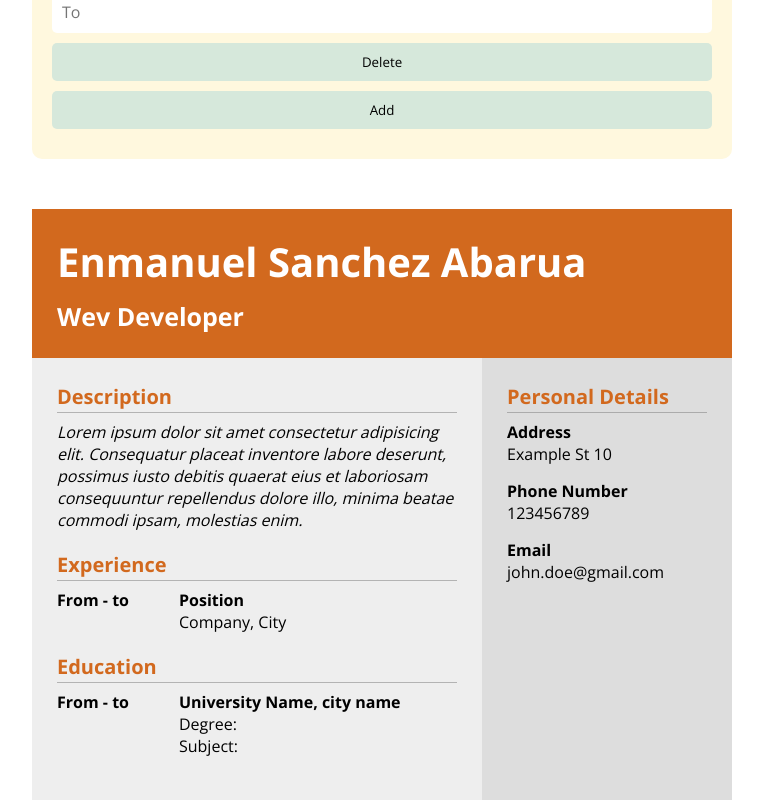
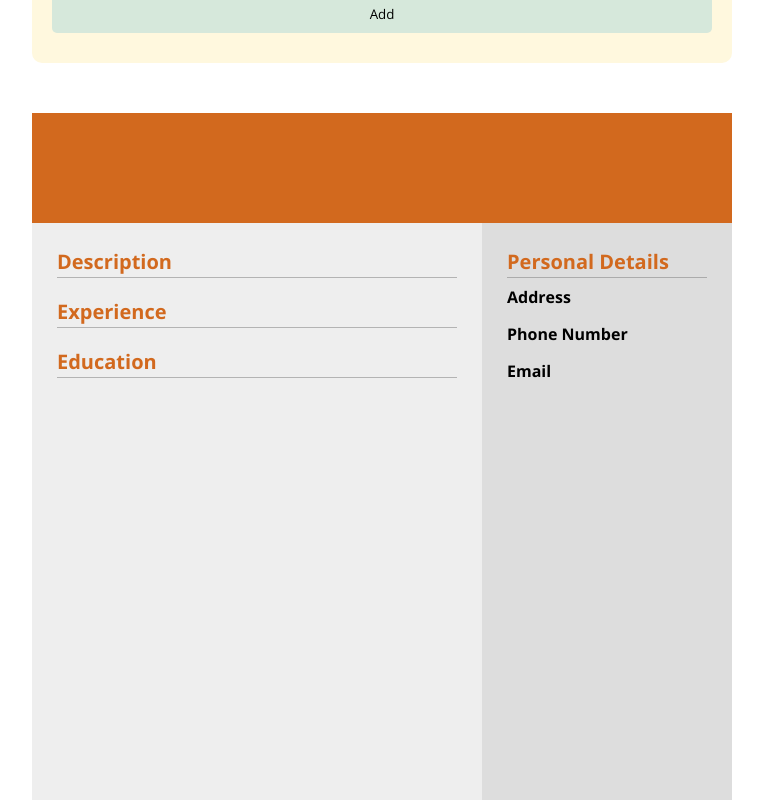
Before and after one commit to enmanuelsabarua/cv-app, a React (Create React App) app: page / in a window 1280 px wide. Shown: the part 1340-2140 px from the top of the page, without its empty margins (258-1021 px from the left). Built offline with nearby package versions, Linux system fonts and the light colour scheme.

Commit message:
Fill resume dynamically with states

```diff
--- a/src/App.js
+++ b/src/App.js
@@ -100,7 +100,7 @@ class App extends Component {
         </header>
         <main className='main'>
           <Form handleSectionChange={this.handleSectionChange} personalInfo={this.state.personalInfo} experiences={this.state.experiences} educations={this.state.educations} deleteExperience={this.deleteExperience} addNewSection={this.addNewSection}/>
-          <Resume />
+          <Resume personalInfo={this.state.personalInfo} experiences={this.state.experiences} experienceSection={this.state.experience} educations={this.state.educations} />
         </main>
       </div>
     );
--- a/src/components/Education.js
+++ b/src/components/Education.js
@@ -8,18 +8,17 @@ class Education extends Component {
     render() {
         return (
             <>
-                {this.props.educations.map(education => {
-                    const length = this.props.educations;
+                {this.props.educations.map((education, index) => {
                     return (
                         <section key={education.id}>
-                                <input value={length <= 1 ? education.university : this.value} onChange={(e) => this.props.handleSectionChange(e, 'education')} id="university" type="text" placeholder="University Name " />
-                                <input value={length <= 1 ? education.city : this.value} onChange={(e) => this.props.handleSectionChange(e, 'education')} id="city" type="text" placeholder="City" />
-                                <input value={length <= 1 ? education.degree : this.value} onChange={(e) => this.props.handleSectionChange(e, 'education')} id="degree" type="text" placeholder="Degree" />
-                                <input value={length <= 1 ? education.subject : this.value} onChange={(e) => this.props.handleSectionChange(e, 'education')} id="subject" type="text" placeholder="Subject" />
-                                <input value={length <= 1 ? education.from : this.value} onChange={(e) => this.props.handleSectionChange(e, 'education')} id="from" type="text" placeholder="From" />
-                                <input value={length <= 1 ? education.to : this.value} onChange={(e) => this.props.handleSectionChange(e, 'education')} id="to" type="text" placeholder="To" />
+                                <input value={index >= 1 ? education.university : this.value} onChange={(e) => this.props.handleSectionChange(e, 'education')} id="university" type="text" placeholder="University Name " />
+                                <input value={index >= 1 ? education.city : this.value} onChange={(e) => this.props.handleSectionChange(e, 'education')} id="city" type="text" placeholder="City" />
+                                <input value={index >= 1 ? education.degree : this.value} onChange={(e) => this.props.handleSectionChange(e, 'education')} id="degree" type="text" placeholder="Degree" />
+                                <input value={index >= 1 ? education.subject : this.value} onChange={(e) => this.props.handleSectionChange(e, 'education')} id="subject" type="text" placeholder="Subject" />
+                                <input value={index >= 1 ? education.from : this.value} onChange={(e) => this.props.handleSectionChange(e, 'education')} id="from" type="text" placeholder="From" />
+                                <input value={index >= 1 ? education.to : this.value} onChange={(e) => this.props.handleSectionChange(e, 'education')} id="to" type="text" placeholder="To" />
 
-                                <button onClick={() => this.props.deleteExperience(education.id, 'educations')} type="button">Delete</button>
+                                {index !== 0 && <button onClick={() => this.props.deleteExperience(education.id, 'educations')} type="button">Delete</button>}
                         </section>
                     );
                 })}
--- a/src/components/PracticalExp.js
+++ b/src/components/PracticalExp.js
@@ -8,17 +8,16 @@ class PracticalExp extends Component {
     render() {
         return (
             <>
-                {this.props.experiences.map(experience => {
-                    const length = this.props.experiences;
+                {this.props.experiences.map((experience, index) => {
                     return (
                         <section key={experience.id}>
-                                <input value={length <= 1 ? experience.position : this.value} onChange={(e) => this.props.handleSectionChange(e, 'experience')} id="position" type="text" placeholder="Position" />
-                                <input value={length <= 1 ? experience.company : this.value} onChange={(e) => this.props.handleSectionChange(e, 'experience')} id="company" type="text" placeholder="Company" />
-                                <input value={length <= 1 ? experience.city : this.value} onChange={(e) => this.props.handleSectionChange(e, 'experience')} id="city" type="text" placeholder="City" />
-                                <input value={length <= 1 ? experience.from : this.value} onChange={(e) => this.props.handleSectionChange(e, 'experience')} id="from" type="text" placeholder="From" />
-                                <input value={length <= 1 ? experience.to : this.value} onChange={(e) => this.props.handleSectionChange(e, 'experience')} id="to" type="text" placeholder="To" />
+                                <input value={index >= 1 ? experience.position : this.value} onChange={(e) => this.props.handleSectionChange(e, 'experience')} id="position" type="text" placeholder="Position" />
+                                <input value={index >= 1 ? experience.company : this.value} onChange={(e) => this.props.handleSectionChange(e, 'experience')} id="company" type="text" placeholder="Company" />
+                                <input value={index >= 1 ? experience.city : this.value} onChange={(e) => this.props.handleSectionChange(e, 'experience')} id="city" type="text" placeholder="City" />
+                                <input value={index >= 1 ? experience.from : this.value} onChange={(e) => this.props.handleSectionChange(e, 'experience')} id="from" type="text" placeholder="From" />
+                                <input value={index >= 1 ? experience.to : this.value} onChange={(e) => this.props.handleSectionChange(e, 'experience')} id="to" type="text" placeholder="To" />
 
-                                <button onClick={() => this.props.deleteExperience(experience.id, 'experiences')} type="button">Delete</button>
+                                {index !== 0 && <button onClick={() => this.props.deleteExperience(experience.id, 'experiences')} type="button">Delete</button>}
                         </section>
                     );
                 })}
--- a/src/components/Resume.js
+++ b/src/components/Resume.js
@@ -1,5 +1,7 @@
 import React, { Component } from "react";
-import '../styles/Resume.css'
+import '../styles/Resume.css';
+import ExperienceResume from "./resume-components/ExperienceResume";
+import EducationResume from "./resume-components/EducationResume";
 
 class Resume extends Component {
     constructor(props) {
@@ -7,41 +9,34 @@ class Resume extends Component {
     }
 
     render() {
+          const { personalInfo, experiences, educations } = this.props;
+
+          console.log(experiences);
+
         return (
             <div className="resume">
                 <div className="resume-header">
-                    <h2>Enmanuel Sanchez Abarua</h2>
-                    <h3>Wev Developer</h3>
+                    <h2>{personalInfo.fName} {personalInfo.lName}</h2>
+                    <h3>{personalInfo.title}</h3>
                 </div>
                 <div className="resume-body">
 
                     <div className="main-info">
                         <h4>Description</h4>
-                        <p className="description">
-                            Lorem ipsum dolor sit amet consectetur adipisicing elit. Consequatur placeat inventore labore deserunt, possimus iusto debitis quaerat eius et laboriosam consequuntur repellendus dolore illo, minima beatae commodi ipsam, molestias enim.
-                        </p>
+                        <p className="description">{personalInfo.description}</p>
 
                         <h4>Experience</h4>
                         <div className="experiences">
-                            <div className="experience section">
-                                <div className="bold">From - to</div>
-                                <div>
-                                    <p className="bold">Position</p>
-                                    <p className="place">Company, City</p>
-                                </div>
-                            </div>
+                            {experiences.slice(1).map(experience => {
+                                return <ExperienceResume key={experience.id} experience={experience} />
+                            })}
                         </div>
 
                         <h4>Education</h4>
                         <div className="educations">
-                            <div className="education section">
-                                <div className="bold">From - to</div>
-                                <div>
-                                    <p className="bold">University Name, city name</p>
-                                    <p>Degree:</p>
-                                    <p>Subject:</p>
-                                </div>
-                            </div>
+                            {educations.slice(1).map(education => {
+                                return <EducationResume key={education.id} education={education} />
+                            })}
                         </div>
                     </div>
 
@@ -49,15 +44,15 @@ class Resume extends Component {
                         <h4>Personal Details</h4>
                         <div className="detail">
                             <p className="bold">Address</p>
-                            <p>Example St 10</p>
+                            <p>{personalInfo.address}</p>
                         </div>
                         <div className="detail">
                             <p className="bold">Phone Number</p>
-                            <p>123456789</p>
+                            <p>{personalInfo.phoneNumber}</p>
                         </div>
                         <div className="detail">
                             <p className="bold">Email</p>
-                            <p>john.doe@gmail.com</p>
+                            <p>{personalInfo.email}</p>
                         </div>
                     </div>
                 </div>
--- /dev/null
+++ b/src/components/resume-components/EducationResume.js
@@ -0,0 +1,24 @@
+import React, { Component } from "react";
+
+class EducationResume extends Component {
+    constructor(props) {
+        super(props);
+    }
+
+    render() {
+        const { education } = this.props;
+
+        return (
+            <div className="education section">
+                <div className="bold">{education.from} - {education.to}</div>
+                <div>
+                    <p className="bold">{education.university}, {education.city}</p>
+                    <p>Degree: {education.degree}</p>
+                    <p>Subject: {education.subject}</p>
+                </div>
+            </div>
+        );
+    }
+}
+
+export default EducationResume;
--- /dev/null
+++ b/src/components/resume-components/ExperienceResume.js
@@ -0,0 +1,23 @@
+import React, { Component } from "react";
+
+class ExperienceResume extends Component {
+    constructor(props) {
+        super(props);
+    }
+
+    render() {
+        const { experience } = this.props;
+
+        return (
+            <div className="experience section">
+                <div className="bold">{experience.from} - {experience.to}</div>
+                <div>
+                    <p className="bold">{experience.position}</p>
+                    <p className="place">{experience.company}, {experience.city}</p>
+                </div>
+            </div>
+        );
+    }
+}
+
+export default ExperienceResume;
--- a/src/styles/Resume.css
+++ b/src/styles/Resume.css
@@ -14,6 +14,7 @@
 
 .resume-header h2 {
     font-size: 40px;
+    height: 50px;
 }
 
 .resume-header h3 {
@@ -54,6 +55,10 @@ h4 {
     margin-bottom: 20px;
 }
 
+.experience {
+    margin-bottom: 10px;
+}
+
 .section {
     display: flex;
     gap: 50px;
```
